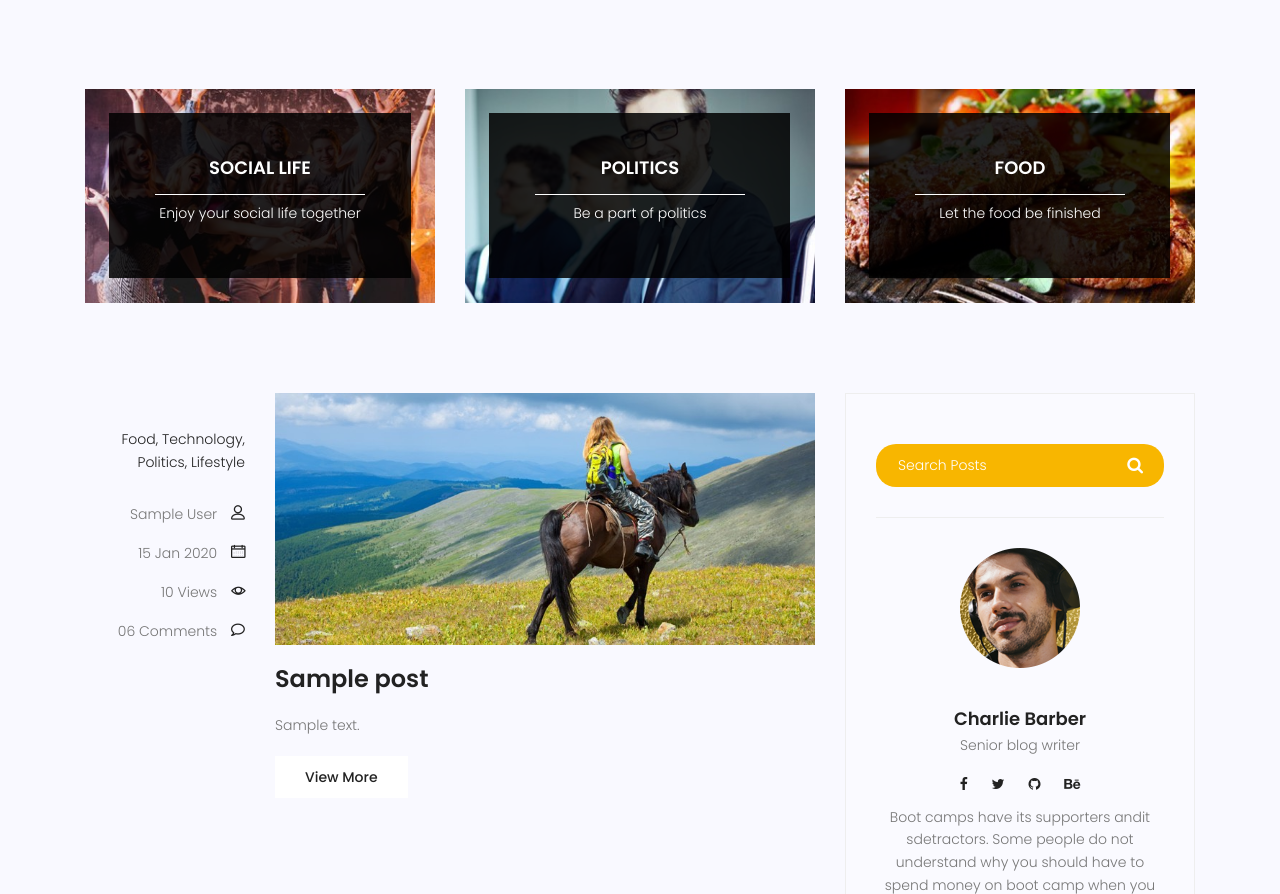
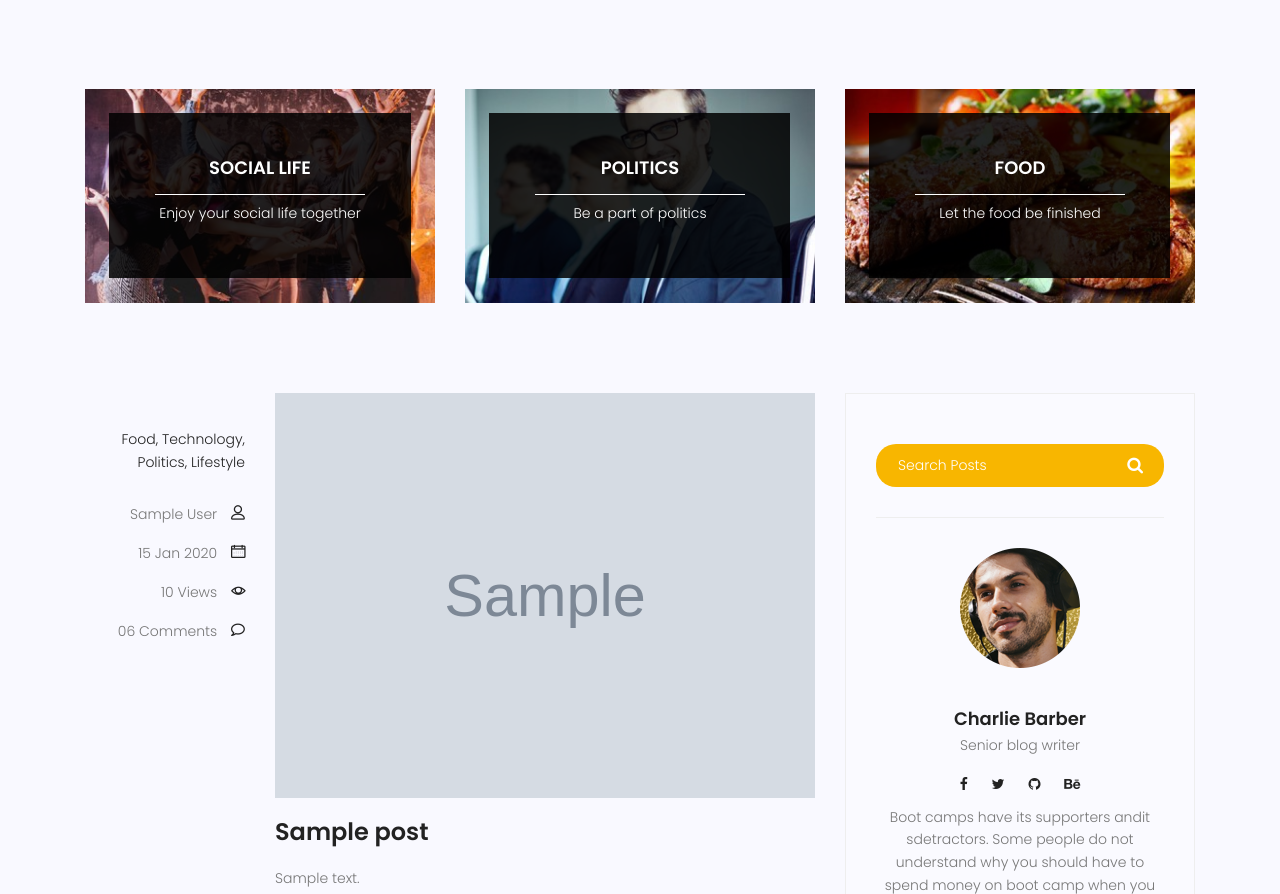
Before and after one commit to GhasemMatoo/Teravelista_website, a Django app: page /blog/ in a window 1280 px wide. Shown: the part 689-1583 px from the top of the page. Run offline with Django 3.2, Linux system fonts and the light colour scheme; tables that the repository leaves empty hold one stand-in row (values such as "Sample post"); grey boxes marked "Sample" are stand-in pictures; some libraries are stand-ins or nearby versions.

Commit message:
adde image fild

```diff
--- a/blog/models.py
+++ b/blog/models.py
@@ -4,7 +4,7 @@ from django.contrib.auth.models import User
 
 
 class post(models.Model):
-    # imag
+    image= models.ImageField(upload_to='blog/', default='blog/default.jpg')
     author = models.ForeignKey(User, on_delete=models.SET_NULL, null=True)
     title = models.CharField(max_length=250)
     content = models.TextField()
--- a/mysite/settings.py
+++ b/mysite/settings.py
@@ -9,7 +9,7 @@ https://docs.djangoproject.com/en/3.2/topics/settings/
 For the full list of settings and their values, see
 https://docs.djangoproject.com/en/3.2/ref/settings/
 """
-
+import os
 from pathlib import Path
 
 # Build paths inside the project like this: BASE_DIR / 'subdir'.
@@ -122,7 +122,7 @@ USE_TZ = True
 STATIC_URL = '/static/'
 STATIC_ROOT = '/static/'
 MEDIA_URL = '/media/'
-MEDIA_ROOT = '/media/'
+MEDIA_ROOT = os.path.join(os.path.dirname(BASE_DIR),'media')
 
 STATICFILES_DIRS = [
     BASE_DIR / "statics",
--- a/templates/blog/blog-home.html
+++ b/templates/blog/blog-home.html
@@ -103,7 +103,7 @@
 								</div>
 								<div class="col-lg-9 col-md-9 ">
 									<div class="feature-img">
-										<img class="img-fluid" src="{% static 'img/blog/feature-img1.jpg' %}" alt="">
+										<img class="img-fluid" src="{{post.image.url}} " alt="">
 									</div>
 									<a class="posts-title" href="{% url 'blog:single' pid=post.id %}"><h3>{{post.title}} </h3></a>
 									<p class="excert">
```
Also changed, not shown: blog/migrations/0004_post_image.py (added), media/blog/default.jpg (added), 3 other files.
